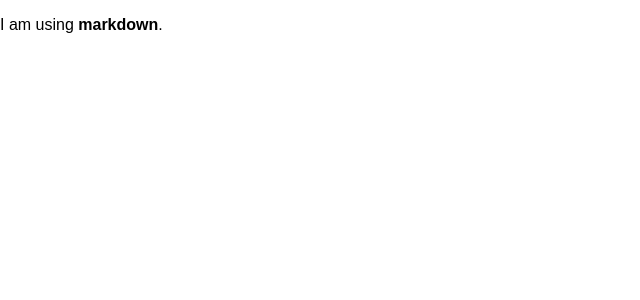
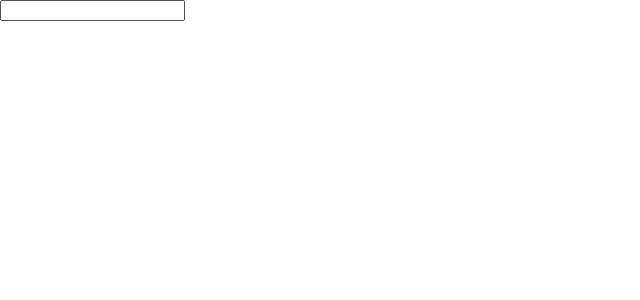
Before and after one commit to Recelis/markdown, a React (Create React App) app: page / in a window 1280 px wide. Shown: the top 300 px of the page, without its empty margins (0-640 px from the left). Built offline with nearby package versions, Linux system fonts and the light colour scheme.

Commit message:
added to different components

```diff
--- a/src/App.js
+++ b/src/App.js
@@ -1,17 +1,17 @@
 import React, { Component } from 'react';
 import logo from './logo.svg';
 import './App.css';
+import MyForm from './components/MyForm'
 
-import marked from 'marked';
+
 
 class App extends Component {
-  MyComponent(rawHTML) {
-      return <div dangerouslySetInnerHTML={createMarkup(rawHTML)} />;
-  }
   render() {
     return (
       <div>
-        {this.MyComponent(marked('I am using __markdown__.'))}
+        <MyForm
+
+        />
       </div>
     );
   }
@@ -19,8 +19,5 @@ class App extends Component {
 
 
 
-function createMarkup(rawHTML) {
-  return { __html: rawHTML };
-}
 
 export default App;
--- /dev/null
+++ b/src/components/MyForm.js
@@ -0,0 +1,27 @@
+import React, { Component } from 'react'
+import MyMarkDown from './MyMarkDown'
+
+class MyForm extends Component {
+  constructor(props) {
+    super(props);
+    this.state = { value: "" }
+    this.handleChange = this.handleChange.bind(this);
+  }
+  handleChange(event) {
+    this.setState({ value: event.target.value });
+    console.log(event.target.value);
+  }
+  render() {
+    return (
+      <div>
+        <form>
+          <input type="text" value={this.state.value} onChange={this.handleChange} />
+        </form>
+        <MyMarkDown
+        value={this.state.value}
+        />
+      </div>
+    )
+  }
+}
+export default MyForm;
--- /dev/null
+++ b/src/components/MyMarkDown.js
@@ -0,0 +1,24 @@
+import React, { Component } from 'react'
+import marked from 'marked';
+
+class MyMarkDown extends Component {
+    constructor(props) {
+        super(props);
+    }
+    MyComponent(rawHTML) {
+        return <div dangerouslySetInnerHTML={createMarkup(rawHTML)} />;
+    }
+    render() {
+        return (
+            <div>
+                {this.MyComponent(marked(this.props.value))}
+            </div>
+        )
+    }
+}
+
+function createMarkup(rawHTML) {
+    return { __html: rawHTML };
+}
+
+export default MyMarkDown;
```
